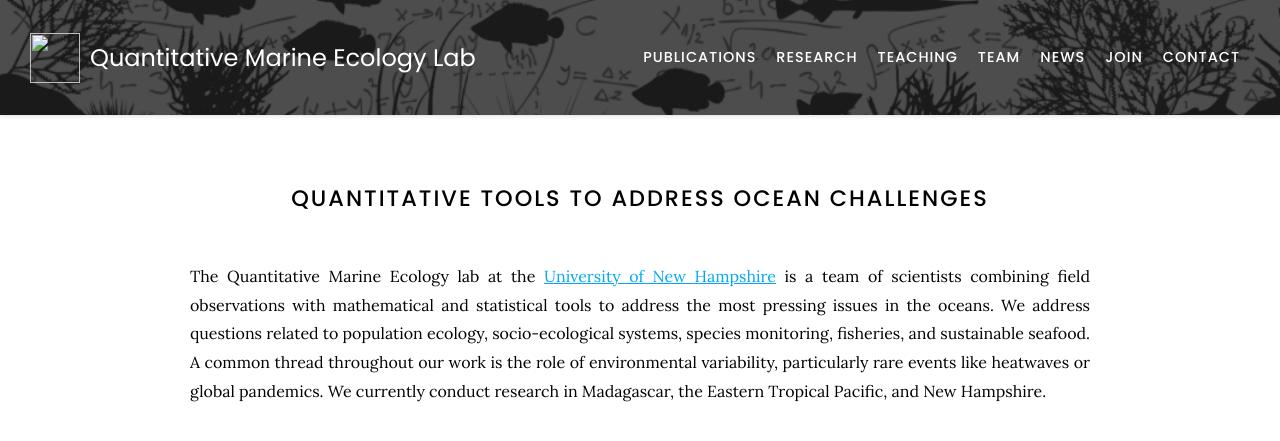
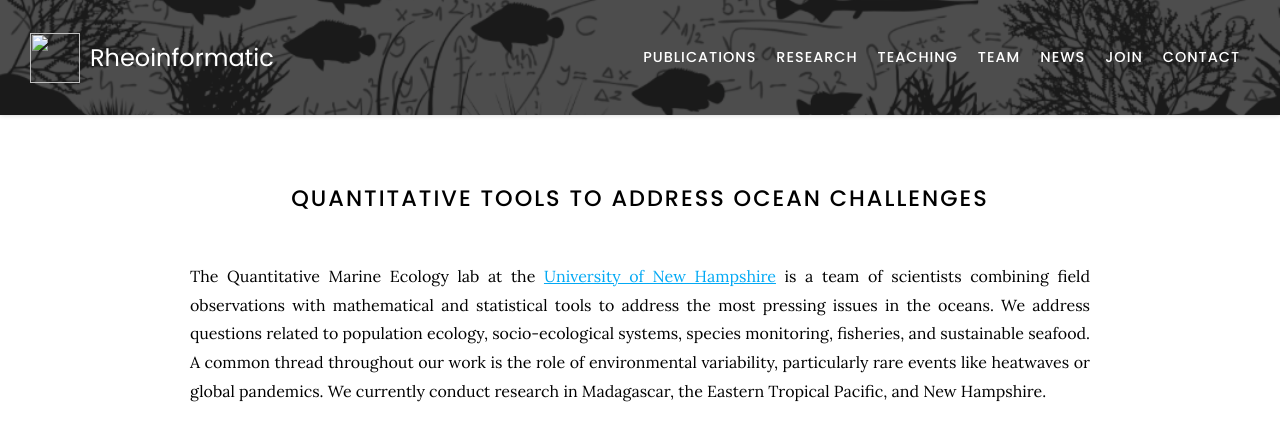
Before and after one commit to procf/procf.github.io, a Jekyll site: the page built from index.md, in a window 1280 px wide and 900 px high, cut to the strip 0-442 px from the top of the window. Built offline with Jekyll 4.4.1, drawn with Linux system fonts in a browser that asks for light colours; nearby versions of some CDN libraries; some of the changed lines change nothing that is shown.

Commit message:
Update _config.yaml to contain Rheoinformatic text/links

```diff
--- a/_config.yaml
+++ b/_config.yaml
@@ -1,6 +1,6 @@
 # site properties and page defaults
-title: Quantitative Marine Ecology Lab
-description: quantitative ecology, fisheries, seafood, socio-ecological systems, science education
+title: Rheoinformatic
+description: rheology, complex fluids, colloids, machine learning
 header: images/background.png
 footer: images/background.png
 
@@ -15,7 +15,7 @@
   - link: team
     tooltip: About our team
   - link: news
-    tooltip: News and commentary
+    tooltip: News and events
   - link: join
     tooltip: Join the lab
   - link: contact
@@ -30,11 +30,10 @@
 
 # site social media and other links
 links:
-  email: Easton.White@unh.edu
+  email: s.jamali@northeastern.edu
   google-scholar: A_g_ydoAAAAJ&hl
-  github: quantmarineecolab
-  twitter: eastonrwhite
-  instagram: quantmarineecolab
+  github: procf
+  twitter: PROCF_NU
 
 ### advanced settings
 
```
